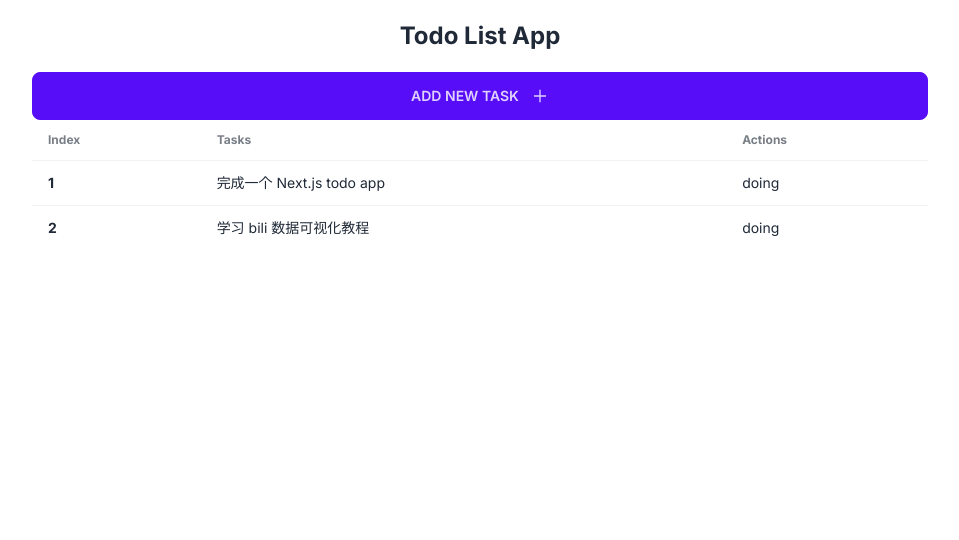
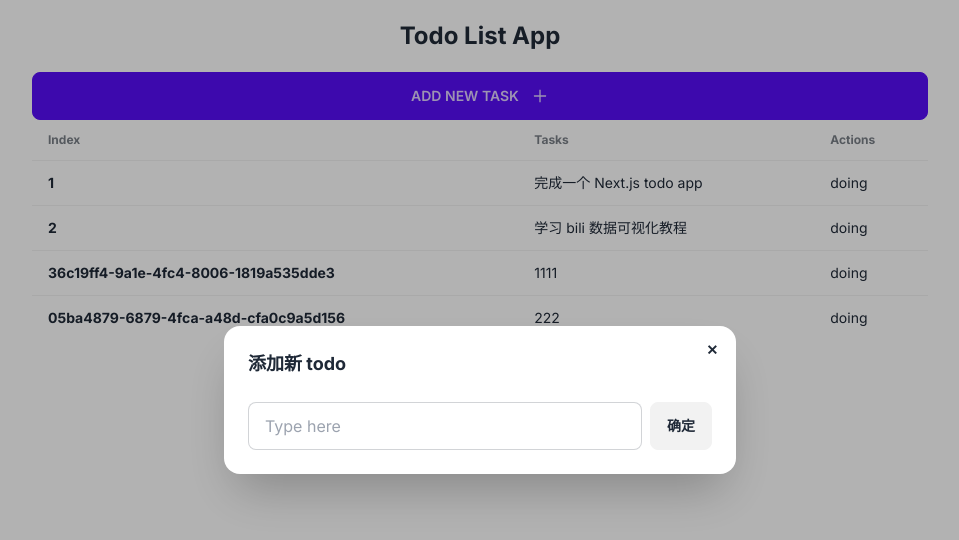
Before and after one commit to clifflee404/nextjs-simple-todo, a Next.js app: page / in a window 1280 px wide. Both pictures are taken after a click on the button "ADD NEW TASK". Shown: the top 540 px of the page, without its empty margins (160-1119 px from the left). Built offline with nearby package versions, Linux system fonts and the light colour scheme; data requests are answered from the project's data file.

Commit message:
feat: add task ok

```diff
--- a/api.ts
+++ b/api.ts
@@ -3,7 +3,21 @@ import { ITask } from "./types/tasks"
 const baseUrl = "http://localhost:3001"
 
 export const getAllTodos = async(): Promise<ITask[]> => {
-  const res = await fetch(`${baseUrl}/tasks`)
+  const res = await fetch(`${baseUrl}/tasks`, {
+    cache: 'no-store'
+  })
   const todos = await res.json()
   return todos
 }
+
+export const addTodo = async (todo: ITask): Promise<ITask> => {
+  const res = await fetch(`${baseUrl}/tasks`, {
+    method: 'POST',
+    headers: {
+      'Content-Type': 'application/json'
+    },
+    body: JSON.stringify(todo)
+  })
+  const newTodo = await res.json()
+  return newTodo
+}
--- a/app/components/AddTask.tsx
+++ b/app/components/AddTask.tsx
@@ -1,12 +1,60 @@
+"use client"
+
+import { FormEventHandler, useState } from "react"
 import { AiOutlinePlus } from "react-icons/ai"
+import Modal from "./Modal"
+import { useRouter } from "next/navigation"
+import { v4 as uuidv4 } from 'uuid'
+import { addTodo } from "@/api"
 
 const AddTask = () => {
+  const router = useRouter()
+  const [newTaskValue, setNewTaskValue] = useState('')
+  const handleAdd = () => {
+    // setModalOpen(true)
+    window.modal_add_task.showModal()
+  }
+
+  const handleSubmitNewTodo = async () => {
+    // e.preventDefault()
+    console.log(newTaskValue)
+    await addTodo({
+      id: uuidv4(),
+      text: newTaskValue
+    })
+    // 关闭弹窗
+    // window.modal_add_task.closeModal()
+    setNewTaskValue("")
+    router.refresh()
+  }
+
   return (
     <div>
-      <button className="btn btn-primary w-full">
+      <button className="btn btn-primary w-full" onClick={handleAdd}>
         Add new task
         <AiOutlinePlus className="ml-1" size={18} />
       </button>
+
+      {/* <Modal modalOpen={modalOpen} setModalOpen={setModalOpen}>
+        modal for add todo
+      </Modal> */}
+      <Modal>
+        {/* <form onSubmit={handleSubmitNewTodo}> */}
+          <h3 className="font-bold text-lg">添加新 todo</h3>
+          <div className="modal-action">
+            <input
+            value={newTaskValue}
+            onChange={e => setNewTaskValue(e.target.value)}
+              type="text"
+              placeholder="Type here"
+              className="input input-bordered w-full"
+            />
+            <button type="submit" className="btn" onClick={handleSubmitNewTodo}>
+              确定
+            </button>
+          </div>
+        {/* </form> */}
+      </Modal>
     </div>
   )
 }
--- /dev/null
+++ b/app/components/Modal.tsx
@@ -0,0 +1,21 @@
+import React from "react"
+
+interface ModalProps {
+  // modalOpen?: boolean
+  // setModalOpen?: (open: boolean) => boolean | void
+  children?: React.ReactNode
+}
+const Modal: React.FC<ModalProps> = ({ children }) => {
+  return (
+    <dialog id="modal_add_task" className="modal">
+      <form method="dialog" className="modal-box">
+      {/* <div className="modal-box"> */}
+        <button className="btn btn-sm btn-circle btn-ghost absolute right-2 top-2">✕</button>
+        {children}
+      {/* </div> */}
+      </form>
+    </dialog>
+  )
+}
+
+export default Modal
--- a/data/todos.json
+++ b/data/todos.json
@@ -7,6 +7,14 @@
     {
       "id": "2",
       "text": "学习 bili 数据可视化教程"
+    },
+    {
+      "id": "36c19ff4-9a1e-4fc4-8006-1819a535dde3",
+      "text": "1111"
+    },
+    {
+      "id": "05ba4879-6879-4fca-a48d-cfa0c9a5d156",
+      "text": "222"
     }
   ]
 }
--- a/package.json
+++ b/package.json
@@ -22,9 +22,11 @@
     "react-dom": "18.2.0",
     "react-icons": "^4.9.0",
     "tailwindcss": "3.3.2",
-    "typescript": "5.1.3"
+    "typescript": "5.1.3",
+    "uuid": "^9.0.0"
   },
   "devDependencies": {
+    "@types/uuid": "^9.0.2",
     "daisyui": "^3.1.1"
   }
 }
```
Also changed, not shown: 1 other file (tests, documents, lock files or other folders).
